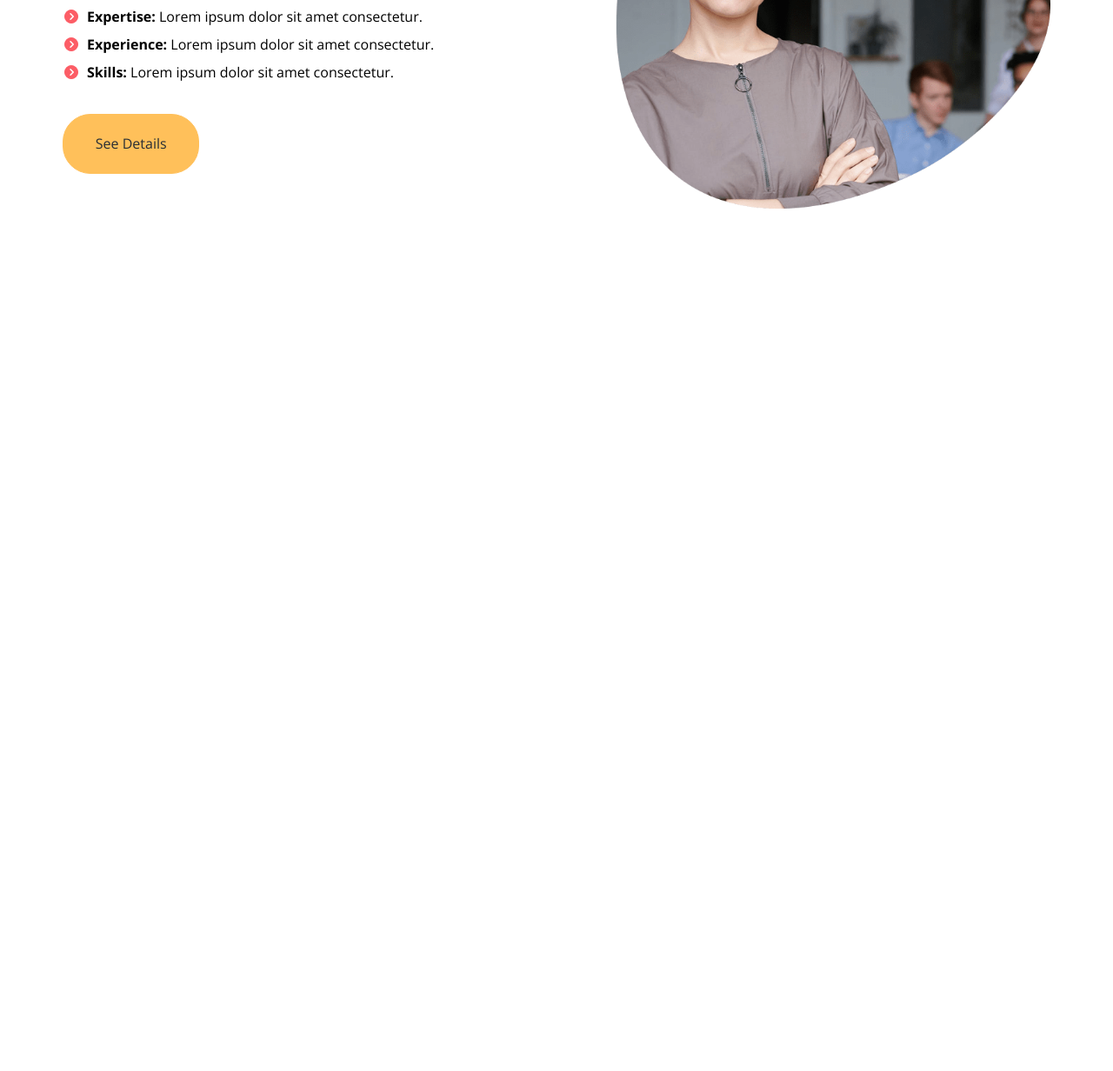
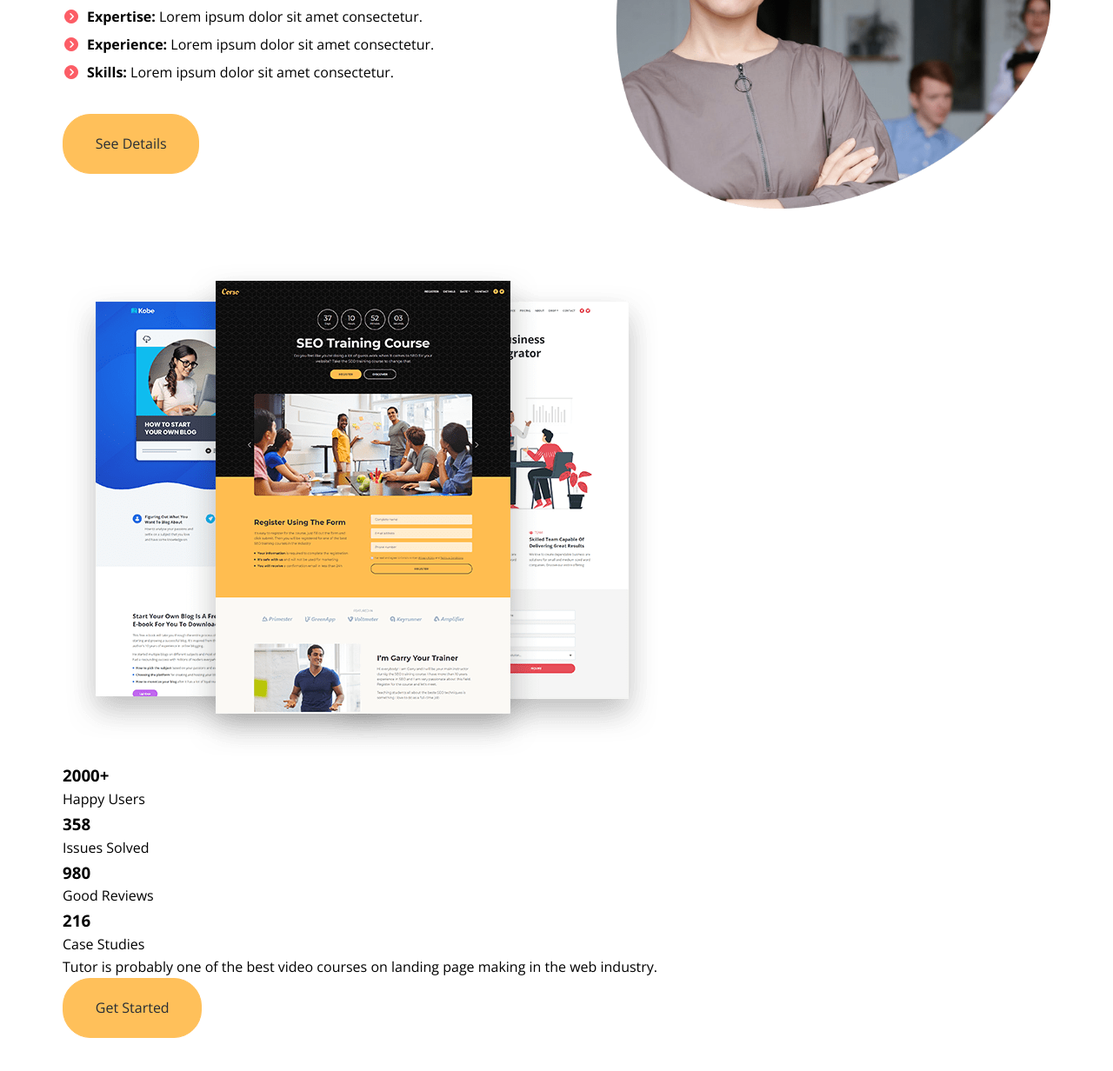
Before and after one commit to FelixPatric/tutor-website, a plain HTML site: page index.html in a window 1280 px wide. Shown: the part 5631-6863 px from the top of the page at 87% size. Before the commit the page ends 5935 px from the top, so only its background shows below. Drawn offline with nearby package versions, Linux system fonts and the light colour scheme.

Commit message:
add stats section with user metrics and call-to-action

```diff
--- a/index.html
+++ b/index.html
@@ -389,6 +389,39 @@
         </div>
     </section>
 
+    <!-- Felix copy -->
+    <!-- Stats Section -->
+     <section class="stats section" id="stats">
+        <div class="container stats-flex">
+            <img src="img/stats.png" alt="Stats Image">
+            <div class="stats-content">
+                <div class="stats-numbers">
+                    <div>
+                        <h3>2000+</h3>
+                        <p>Happy Users</p>
+                    </div>
+                    <div>
+                        <h3>358</h3>
+                        <p>Issues Solved</p>
+                    </div>
+                    <div>
+                        <h3>980</h3>
+                        <p>Good Reviews</p>
+                    </div>
+                    <div>
+                        <h3>216</h3>
+                        <p>Case Studies</p>
+                    </div>
+                </div>
+
+                <p class="stats-text">
+                    Tutor is probably one of the best video courses on landing page making in the web industry.
+                </p>
+                <a href="#" class="btn">Get Started</a>
+            </div>
+        </div>
+     </section>
+
     <script src="js/script.js"></script>
 </body>
 </html>
```
